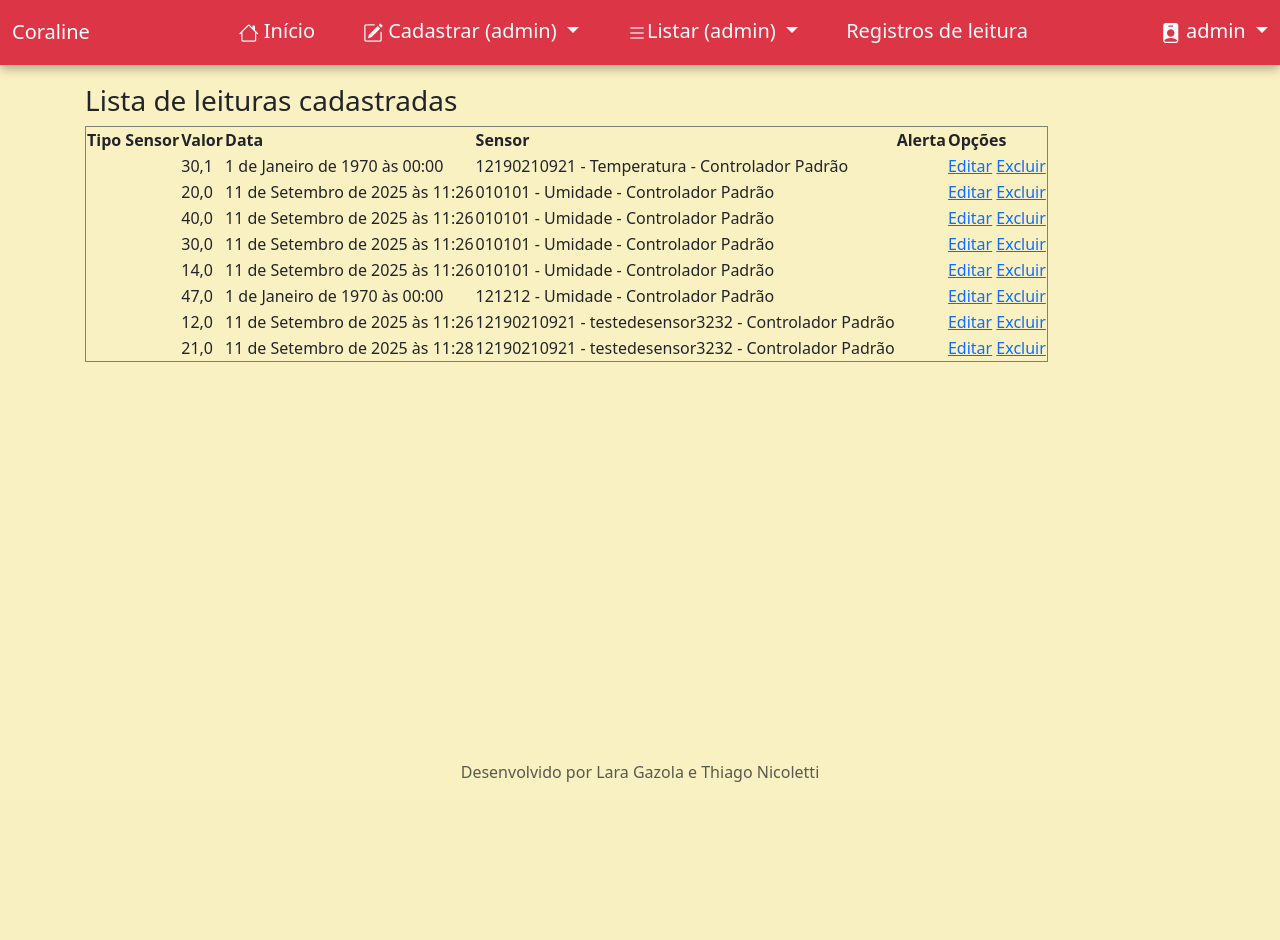
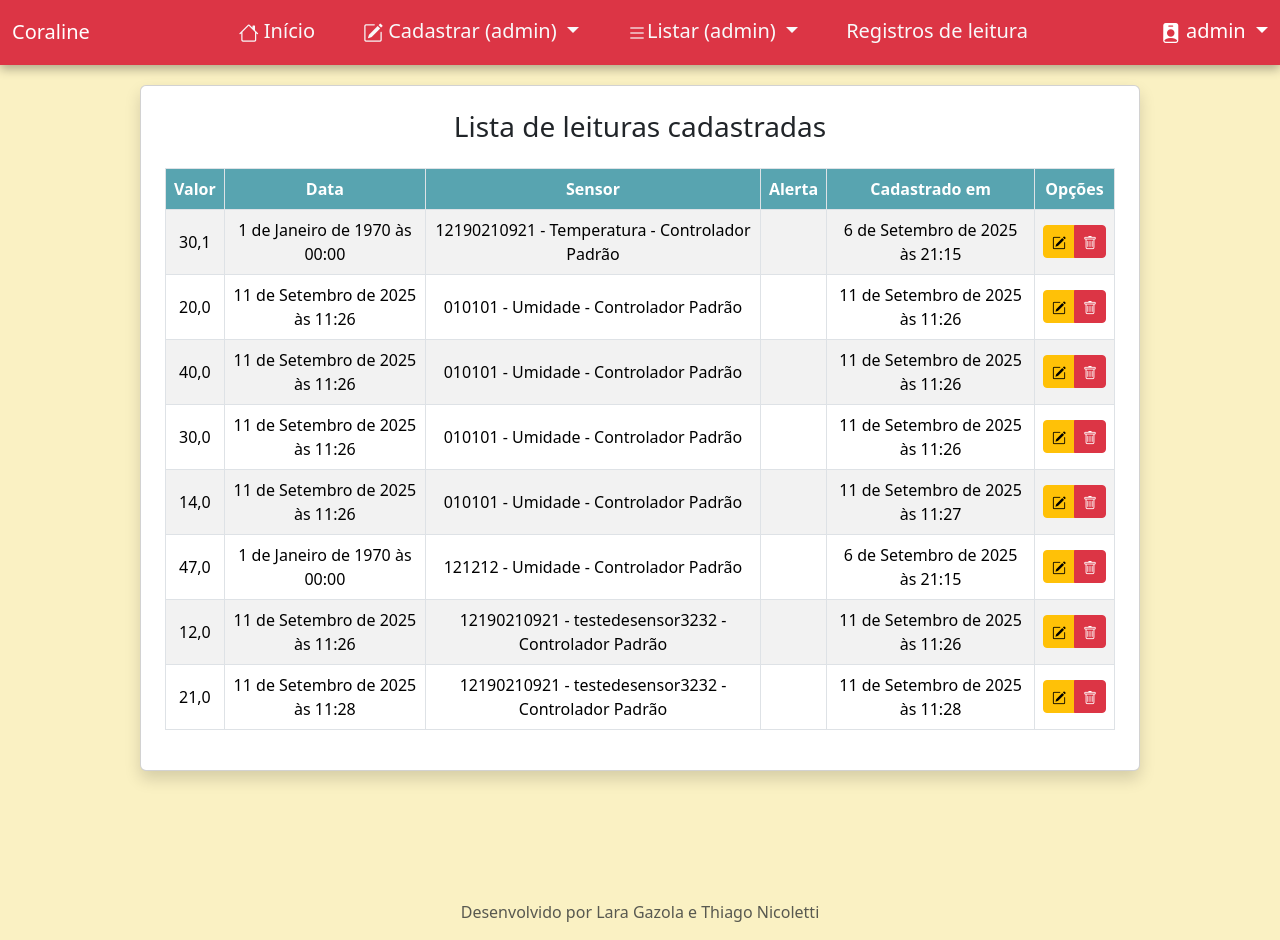
Before and after one commit to GzLara/TCC, a Django app: page /listar/leitura/ in a window 1280 px wide. Before the commit the page ends 782 px from the top, so only its background shows below. Run offline with Django 4.2, Linux system fonts and the light colour scheme; a user stored in the database is signed in; data comes from the database, SQL or seed files in the repository; both versions use the stored data as it was after the commit.

Commit message:
changes for index, graphics and list views

```diff
--- a/pw2025/src/paginasweb/templates/paginasweb/bootstrap.html
+++ b/pw2025/src/paginasweb/templates/paginasweb/bootstrap.html
@@ -25,7 +25,7 @@
     <header>
         <nav class="navbar navbar-expand-md navbar-dark fixed-top bg-danger shadow-minha fs-5">
           <div class="container-fluid">
-              <a class="navbar-brand" href="#">Coraline</a>
+              <a class="navbar-brand" href="{% url "index" %}">Coraline</a>
 
               <button class="navbar-toggler" type="button" data-bs-toggle="collapse" data-bs-target="#navbarCollapse"
                 aria-controls="navbarCollapse" aria-expanded="false" aria-label="Toggle navigation">
--- a/pw2025/src/paginasweb/templates/paginasweb/leitura.html
+++ b/pw2025/src/paginasweb/templates/paginasweb/leitura.html
@@ -1,39 +1,54 @@
 {% extends "paginasweb/index.html" %}
-
 {% load static %}
 
 {% block conteudo %}
-<h3>Lista de leituras cadastradas</h3>
 
-<table border="1">
+{% block titulo %}
+    <title>Lista de Leituras Cadastradas</title>
+    {% endblock titulo %}
 
+    <div class="d-flex justify-content-center align-items-center flex-column min-vh-100 p-4" style="margin-top: -2rem; margin-bottom: 2rem;">
+        <!-- TABELA ADMIN -->
+        <div class="card p-4 shadow mb-5" style="width: 100%; max-width: 1000px;">
+    <h3 class="text-center mb-4">Lista de leituras cadastradas</h3>
+
+    <div class="table-responsive">
+      <table class="table table-striped table-hover table-bordered align-middle text-center">
+        <thead>
           <tr>
-        <th>Tipo Sensor</th>
-        <th>Valor</th>
-        <th>Data</th>
-        <th>Sensor</th>
-        <th>Alerta</th>
-        <th>Opções</th>
+            <th style="background-color: #58a4b0; color: white;">Valor</th>
+            <th style="background-color: #58a4b0; color: white;">Data</th>
+            <th style="background-color: #58a4b0; color: white;">Sensor</th>
+            <th style="background-color: #58a4b0; color: white;">Alerta</th>
+            <th style="background-color: #58a4b0; color: white;">Cadastrado em</th>
+            <th style="background-color: #58a4b0; color: white;">Opções</th>
           </tr>
-
+        </thead>
+        <tbody>
           {% for obj in object_list %}
           <tr>
-        <td>{{ obj.tipo_sensor }}</td>
             <td>{{ obj.valor }}</td>
             <td>{{ obj.data }}</td>
             <td>{{ obj.sensor }}</td>
             <td>{{ obj.alerta }}</td>
+            <td>{{ obj.cadastrado_em }}</td>
+
             <td>
-            <a href="#">Editar</a>
-            <a href="#">Excluir</a>
+              <div class="btn-group">
+              <a href="{% url 'editar-leitura-admin' obj.pk %}" class="btn btn-sm btn-warning"><i class="bi bi-pencil-square"></i></a>
+              <a href="{% url 'excluir-leitura-admin' obj.pk %}" class="btn btn-sm btn-danger"><i class="bi bi-trash"></i></a>
+              </div>
             </td>
           </tr>
           {% empty %}
           <tr>
-        <td colspan="3">Nenhum registro encontrado.</td>
+            <td colspan="5">Nenhum registro encontrado.</td>
           </tr>
           {% endfor %}
-
+        </tbody>
       </table>
+    </div>
+  </div>
+</div>
 
 {% endblock %}
--- a/pw2025/src/paginasweb/views.py
+++ b/pw2025/src/paginasweb/views.py
@@ -155,8 +155,8 @@ class IndexView(LoginRequiredMixin, TemplateView):
         data_umid = []
 
         # Obtendo as últimas 10 leituras de temperatura e umidade
-        leituras_temp = Leitura.objects.filter(sensor__tipo_sensor="1").order_by('-data')[:10]
-        leituras_umid = Leitura.objects.filter(sensor__tipo_sensor="2").order_by('-data')[:10]
+        leituras_temp = Leitura.objects.filter(sensor__tipo_sensor="1").order_by('data')[:10]
+        leituras_umid = Leitura.objects.filter(sensor__tipo_sensor="2").order_by('data')[:10]
         # leituras_temp = Leitura.objects.filter(sensor__tipo_sensor="1", sensor__in=meus_sensores).order_by('-data')[:10]
         # leituras_umid = Leitura.objects.filter(sensor__tipo_sensor="2", sensor__in=meus_sensores).order_by('-data')[:10]
 
@@ -675,7 +675,7 @@ class ControladorAdminComClienteView(GroupRequiredMixin, LoginRequiredMixin, Tem
 
     def get_context_data(self, **kwargs):
         context = super().get_context_data(**kwargs)
-        context['controladores_admin'] = ControladorAdmin.objects.all()
+        context['controladores_admin'] = ControladorViewAdmin.objects.all()
         context['listar_controlador'] = Controlador.objects.all()
         return context
 
@@ -685,7 +685,7 @@ class RegraAdminComClienteView(GroupRequiredMixin, LoginRequiredMixin, TemplateV
 
     def get_context_data(self, **kwargs):
         context = super().get_context_data(**kwargs)
-        context['regras_admin'] = RegraAdmin.objects.all()
+        context['regras_admin'] = RegraViewAdmin.objects.all()
         context['listar_regra'] = Regra.objects.all()
         return context
 
```
Also changed, not shown: pw2025/src/paginasweb/templates/paginasweb/clientescadastro.html (+7 -4 lines), pw2025/src/paginasweb/templates/paginasweb/regra.html (+3 -4 lines), pw2025/src/paginasweb/urls.py (+0 -9 lines), pw2025/src/db.sqlite3. Lines whose indentation alone changed are shown as unchanged.
